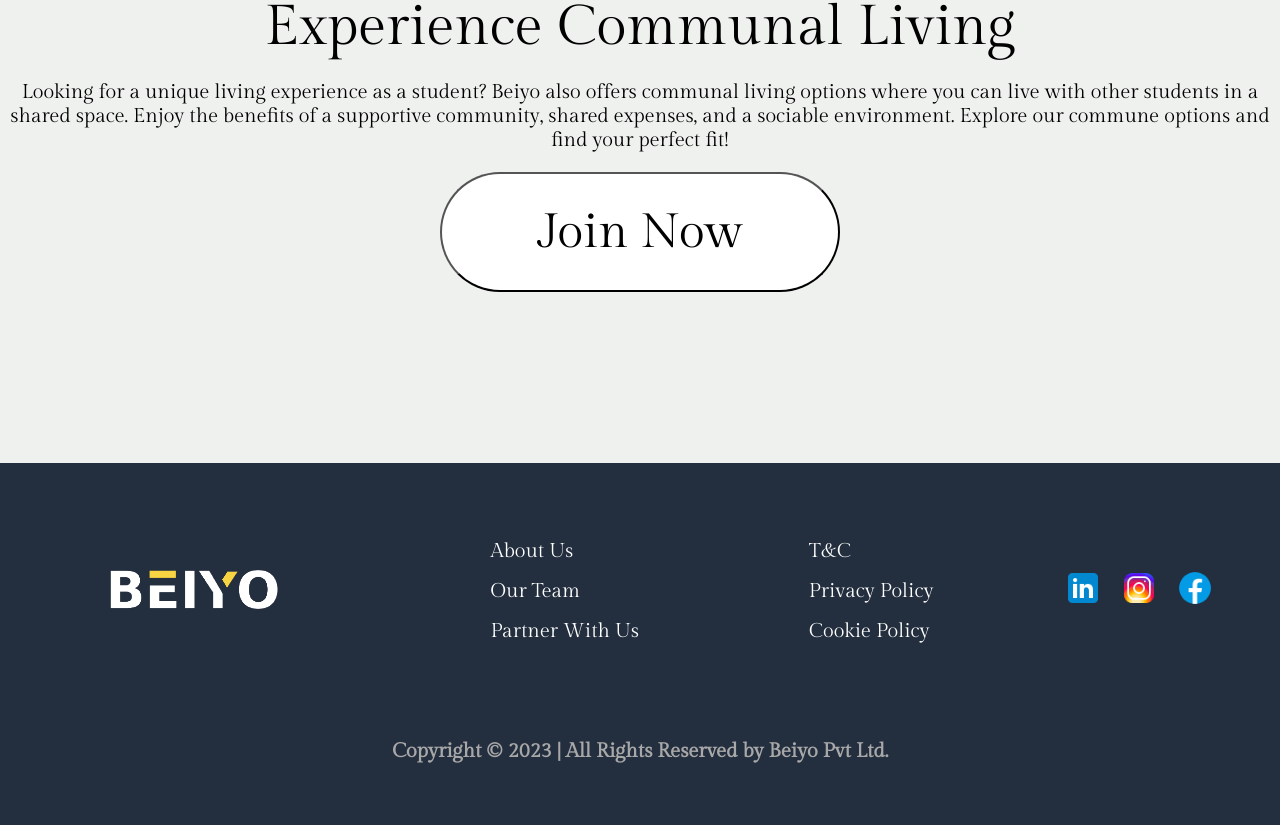
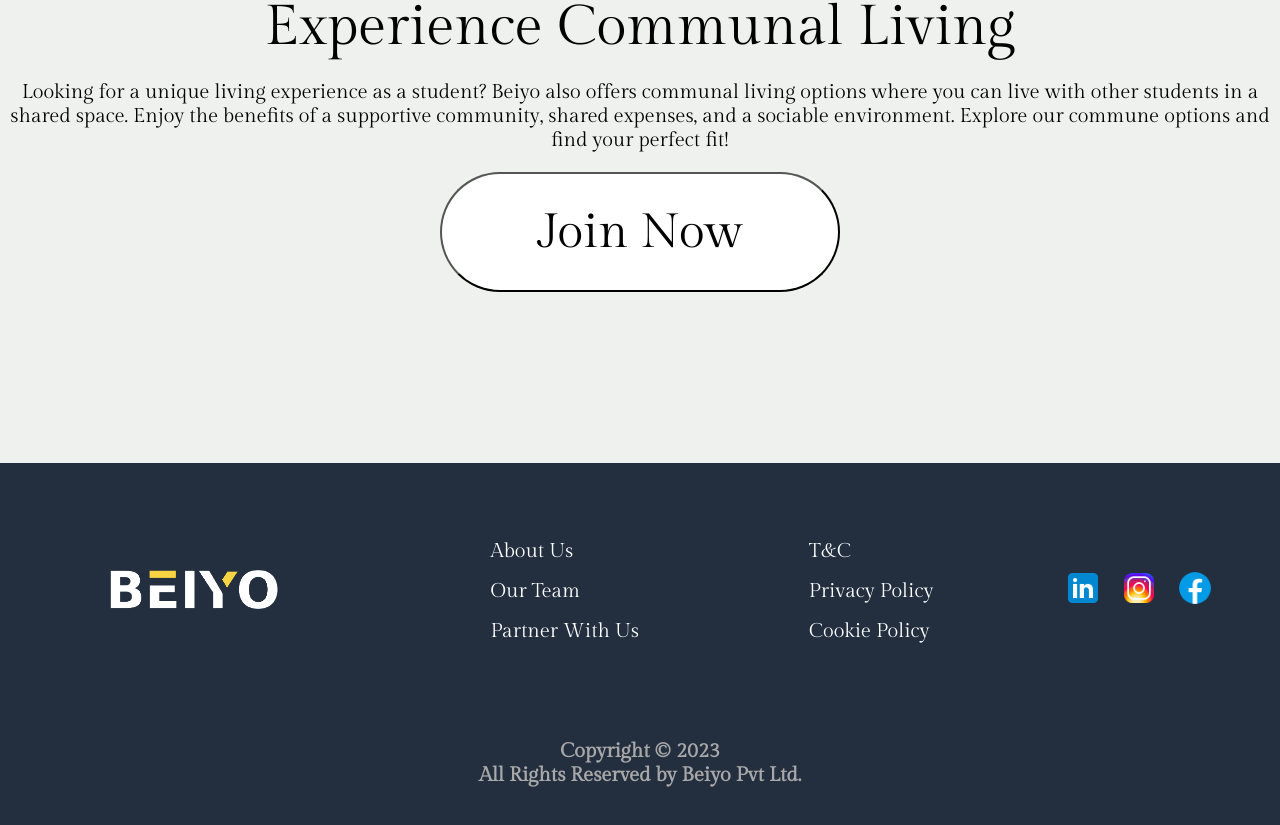
Before and after one commit to Tan1shqC/Beiyo-Fork, a React (Create React App) app: page / in a window 1280 px wide. Shown: the part 2513-3338 px from the top of the page. Built offline with nearby package versions, Linux system fonts and the light colour scheme.

Commit message:
Add files via upload

```diff
--- a/src/components/Footer.js
+++ b/src/components/Footer.js
@@ -28,7 +28,7 @@ export default function Footer() {
                <a href=""> <img src={icon1} alt="" /> </a>
             </div>
         </div>
-        <h3>Copyright © 2023 | All Rights Reserved by Beiyo Pvt Ltd.</h3>
+        <h3>Copyright © 2023  <br /> All Rights Reserved by Beiyo Pvt Ltd.</h3>
         </div>
 
     </>
--- a/src/components/Hero.js
+++ b/src/components/Hero.js
@@ -43,7 +43,7 @@ function Hero() {
         <div className="paradiv">
         <p>Looking for a unique living experience as a student? Beiyo also offers communal living options where you can live with other students in a shared space. Enjoy the benefits of a supportive community, shared expenses, and a sociable environment. Explore our commune options and find your perfect fit! </p>
         </div>
-        <button>
+        <button className='btnjoin'>
             Join Now
         </button>
     </div>
--- a/src/components/Navbar.js
+++ b/src/components/Navbar.js
@@ -1,6 +1,7 @@
 import React from 'react'
 import whatsapp from '../images/WhatsApp.svg'
-import navicon from '../images/navigation-bar.png'
+import navicon from '../images/icons8-menu-50.png'
+import closeicon from '../images/icons8-close-50.png'
 import logo from '../images/main-yellow.png'
 function Navbar() {
   return (
@@ -22,7 +23,7 @@ function Navbar() {
     </div>
     <div className="navicon">
    <button id='openbtn' onClick={openNav}> <img src={navicon} alt="" /></button>
-   <button id='closebtn' onClick={closeNav}>Close</button>
+   <button id='closebtn' onClick={closeNav}> <img src={closeicon} alt="" /></button>
   </div>
   </div>
   <div id="mySidenav" className="sidenav">
```
